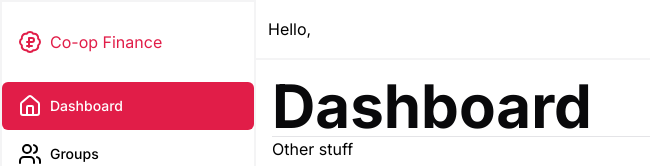
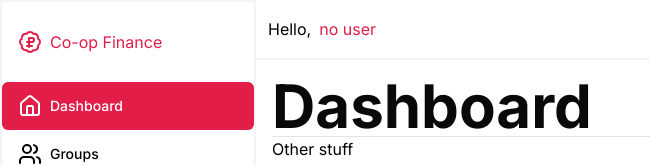
Before and after one commit to ShaneSaw1705/co-op_finance, a Next.js app: page / in a window 1280 px wide. Shown: the top 166 px of the page, without its empty margins (0-650 px from the left). Built offline with nearby package versions, Linux system fonts and the light colour scheme; no server answers; the database is empty.

Commit message:
i dont know if this will work

```diff
--- a/app/page.tsx
+++ b/app/page.tsx
@@ -15,7 +15,7 @@ const Home = async () => {
   return (
     <div className='grid grid-rows-[auto,1fr] h-full w-full'>
       <Header>
-        <h1 className='flex flex-row gap-2'>Hello, <span className='text-primary'>{user.name}</span></h1>
+        <h1 className='flex flex-row gap-2'>Hello, <span className='text-primary'>{user.name || 'no user'}</span></h1>
       </Header>
       <div className='p-4'>
         <h1 className='text-foreground text-6xl font-bold'>Dashboard</h1>
```
Also changed, not shown: components/pageheader.tsx (+7 -3 lines).
